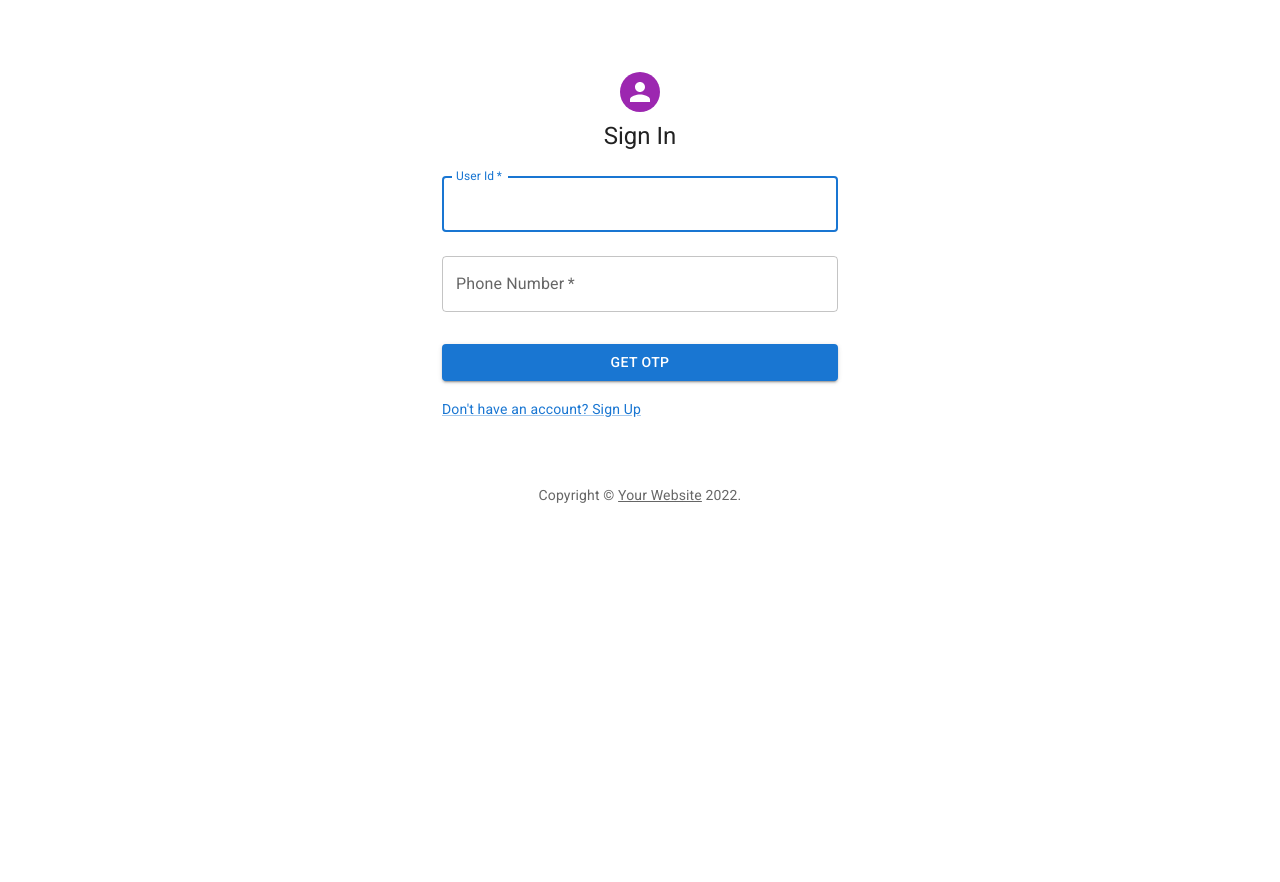
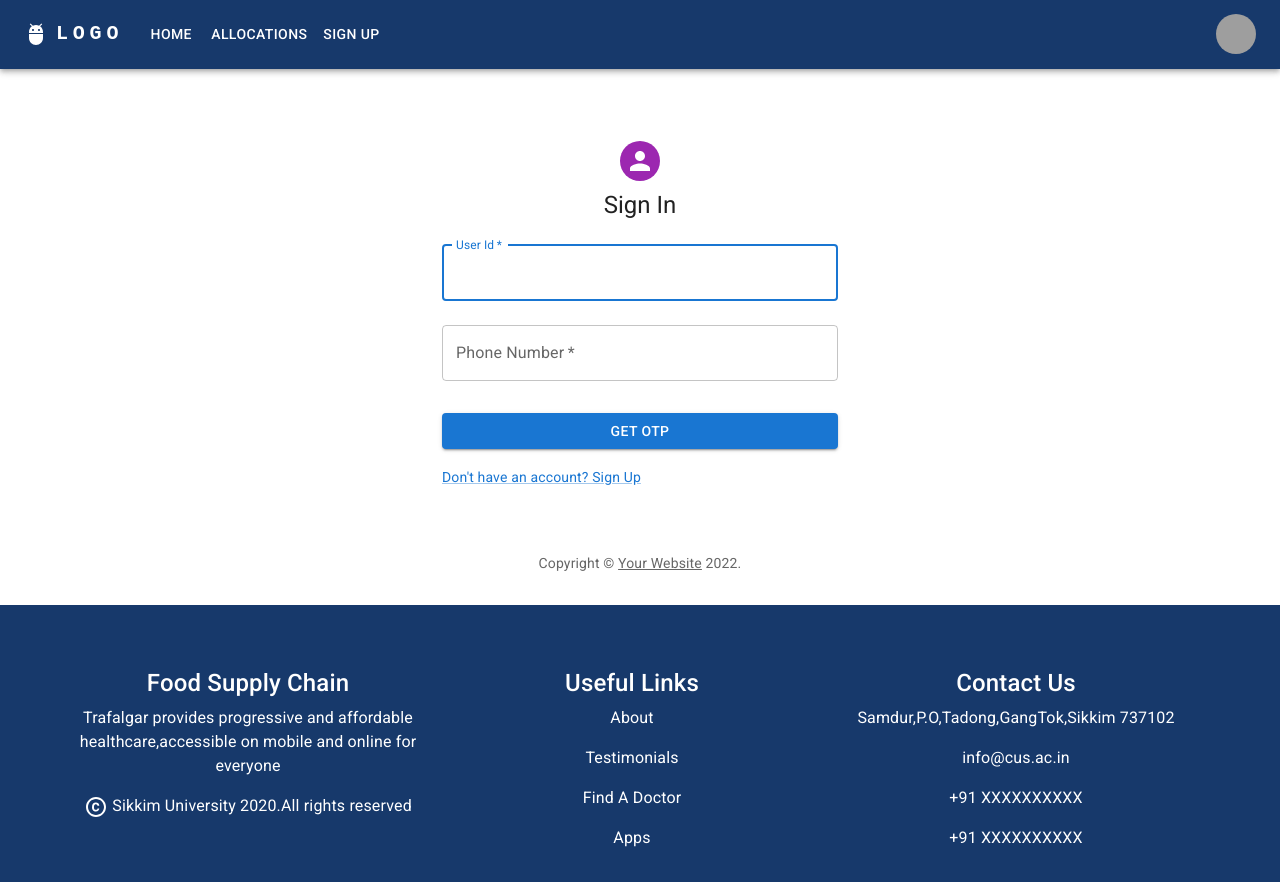
Before and after one commit to neethunsr/pds-frontend, a React (Create React App) app: page / in a window 1280 px wide. Shown: the top 882 px of the page. Before the commit the page ends 800 px from the top, so only its background shows below. Built offline with nearby package versions, Linux system fonts and the light colour scheme; grey boxes are pictures that could not be loaded.

Commit message:
Added header

```diff
--- a/src/App.css
+++ b/src/App.css
@@ -2,6 +2,8 @@
   margin: 0;
 }
 .App {
+  margin: 0;
+  padding: 0;
   text-align: center;
   font-family: 'Roboto', sans-serif;
 }
--- a/src/App.js
+++ b/src/App.js
@@ -1,25 +1,29 @@
-import React from 'react';
+import React from "react";
 import "./App.css";
-import { BrowserRouter,Route,Routes } from 'react-router-dom'
+import { BrowserRouter, Route, Routes } from "react-router-dom";
 import SignIn from "./SignIn";
-import RegisterPage from './Register'
-import IMAllocation from './IMAllocation'
-import SKAllocation from './SKAllocation'
-import BlockRegister from './BlockchainRegister'
+import RegisterPage from "./Register";
+import IMAllocation from "./IMAllocation";
+import SKAllocation from "./SKAllocation";
+import BlockRegister from "./BlockchainRegister";
+import Footer from "./components/Footer";
+// import Login from "./Login";
+import Header from "./components/Header";
 
 function App() {
   return (
     <div className="App">
+      <Header />
       <BrowserRouter>
         <Routes>
-					<Route path = "/" element = {<SignIn/>}>
-					</Route>
-					<Route path = "/register" element = {<RegisterPage/>} />
-					<Route path = "/ivallocation" element = {<IMAllocation/>} />
-					<Route path = "/spallocation" element = {<SKAllocation/>} />
-					<Route path = "/blockregister" element = {<BlockRegister/>} />
+          <Route path="/" element={<SignIn />}></Route>
+          <Route path="/register" element={<RegisterPage />} />
+          <Route path="/imallocation" element={<IMAllocation />} />
+          <Route path="/skallocation" element={<SKAllocation />} />
+          <Route path="/blockregister" element={<BlockRegister />} />
         </Routes>
       </BrowserRouter>
+      <Footer />
     </div>
   );
 }
--- a/src/SignIn.js
+++ b/src/SignIn.js
@@ -3,8 +3,8 @@
 import Button from "@mui/material/Button";
 import CssBaseline from "@mui/material/CssBaseline";
 import TextField from "@mui/material/TextField";
-import FormControlLabel from "@mui/material/FormControlLabel";
-import Checkbox from "@mui/material/Checkbox";
+// import FormControlLabel from "@mui/material/FormControlLabel";
+// import Checkbox from "@mui/material/Checkbox";
 import Link from "@mui/material/Link";
 import Grid from "@mui/material/Grid";
 import Box from "@mui/material/Box";
--- /dev/null
+++ b/src/components/Header.js
@@ -0,0 +1,171 @@
+import * as React from "react";
+import AppBar from "@mui/material/AppBar";
+import Box from "@mui/material/Box";
+import Toolbar from "@mui/material/Toolbar";
+import IconButton from "@mui/material/IconButton";
+import Typography from "@mui/material/Typography";
+import Menu from "@mui/material/Menu";
+import MenuIcon from "@mui/icons-material/Menu";
+import Container from "@mui/material/Container";
+import Avatar from "@mui/material/Avatar";
+import Button from "@mui/material/Button";
+import Tooltip from "@mui/material/Tooltip";
+import MenuItem from "@mui/material/MenuItem";
+import AdbIcon from "@mui/icons-material/Adb";
+
+const pages = ["HOME", "ALLOCATIONS", "SIGN UP"];
+const settings = ["Profile", "Account", "Dashboard", "Logout"];
+
+const ResponsiveAppBar = () => {
+  const [anchorElNav, setAnchorElNav] = React.useState(null);
+  const [anchorElUser, setAnchorElUser] = React.useState(null);
+
+  const handleOpenNavMenu = (event) => {
+    setAnchorElNav(event.currentTarget);
+  };
+  const handleOpenUserMenu = (event) => {
+    setAnchorElUser(event.currentTarget);
+  };
+
+  const handleCloseNavMenu = () => {
+    setAnchorElNav(null);
+  };
+
+  const handleCloseUserMenu = () => {
+    setAnchorElUser(null);
+  };
+
+  return (
+    <AppBar
+      position="static"
+      style={{ background: "#17396B", opacity: "100%" }}
+    >
+      <Container maxWidth="xl">
+        <Toolbar disableGutters>
+          <AdbIcon sx={{ display: { xs: "none", md: "flex" }, mr: 1 }} />
+          <Typography
+            variant="h6"
+            noWrap
+            component="a"
+            href="/"
+            sx={{
+              mr: 2,
+              display: { xs: "none", md: "flex" },
+              fontFamily: "monospace",
+              fontWeight: 700,
+              letterSpacing: ".3rem",
+              color: "inherit",
+              textDecoration: "none",
+            }}
+          >
+            LOGO
+          </Typography>
+
+          <Box sx={{ flexGrow: 1, display: { xs: "flex", md: "none" } }}>
+            <IconButton
+              size="large"
+              aria-label="account of current user"
+              aria-controls="menu-appbar"
+              aria-haspopup="true"
+              onClick={handleOpenNavMenu}
+              color="inherit"
+            >
+              <MenuIcon />
+            </IconButton>
+            <Menu
+              id="menu-appbar"
+              anchorEl={anchorElNav}
+              anchorOrigin={{
+                vertical: "bottom",
+                horizontal: "left",
+              }}
+              keepMounted
+              transformOrigin={{
+                vertical: "top",
+                horizontal: "left",
+              }}
+              open={Boolean(anchorElNav)}
+              onClose={handleCloseNavMenu}
+              sx={{
+                display: { xs: "block", md: "none" },
+              }}
+            >
+              {pages.map((page) => (
+                <MenuItem key={page} onClick={handleCloseNavMenu}>
+                  <Typography textAlign="center">{page}</Typography>
+                </MenuItem>
+              ))}
+            </Menu>
+          </Box>
+          <AdbIcon sx={{ display: { xs: "flex", md: "none" }, mr: 1 }} />
+          <Typography
+            variant="h5"
+            noWrap
+            component="a"
+            href=""
+            sx={{
+              mr: 2,
+              display: { xs: "flex", md: "none" },
+              flexGrow: 1,
+              fontFamily: "monospace",
+              fontWeight: 700,
+              letterSpacing: ".3rem",
+              color: "inherit",
+              textDecoration: "none",
+            }}
+          >
+            LOGO
+          </Typography>
+          <Box sx={{ flexGrow: 1, display: { xs: "none", md: "flex" } }}>
+            {pages.map((page) => (
+              <Button
+                key={page}
+                onClick={handleCloseNavMenu}
+                sx={{ my: 2, color: "white", display: "block" }}
+              >
+                {page}
+              </Button>
+            ))}
+          </Box>
+
+          <Box sx={{ flexGrow: 0 }}>
+            <Tooltip title="Open settings">
+              <IconButton onClick={handleOpenUserMenu} sx={{ p: 0 }}>
+                <Avatar alt="Remy Sharp" src="/static/images/avatar/2.jpg" />
+              </IconButton>
+            </Tooltip>
+            <Menu
+              sx={{ mt: "45px" }}
+              id="menu-appbar"
+              anchorEl={anchorElUser}
+              anchorOrigin={{
+                vertical: "top",
+                horizontal: "right",
+              }}
+              keepMounted
+              transformOrigin={{
+                vertical: "top",
+                horizontal: "right",
+              }}
+              open={Boolean(anchorElUser)}
+              onClose={handleCloseUserMenu}
+            >
+              {settings.map((setting) => (
+                <MenuItem key={setting} onClick={handleCloseUserMenu}>
+                  <Typography textAlign="center">{setting}</Typography>
+                </MenuItem>
+              ))}
+            </Menu>
+          </Box>
+        </Toolbar>
+      </Container>
+    </AppBar>
+  );
+};
+export default ResponsiveAppBar;
+
+// function Header() {
+//   return <div>Header</div>;
+// }
+
+// export default Header;
```
Lines whose indentation alone changed are shown as unchanged.
